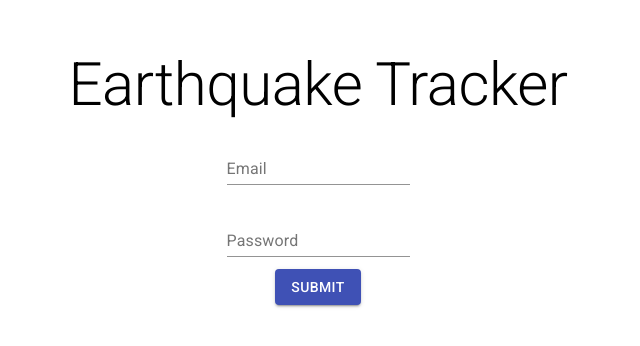
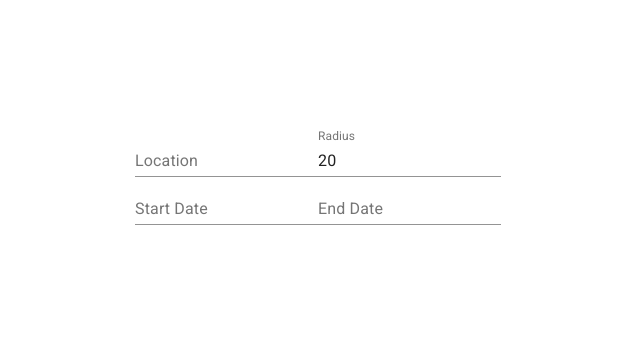
Before and after one commit to israkhan/earthquake-client, a React (Create React App) app: page / in a window 1280 px wide. Shown: the part 164-510 px from the top of the page, without its empty margins (322-962 px from the left). Built offline with nearby package versions, Linux system fonts and the light colour scheme; no server answers.

Commit message:
Barebones SearchBar component

```diff
--- a/package.json
+++ b/package.json
@@ -3,7 +3,9 @@
   "version": "0.1.0",
   "private": true,
   "dependencies": {
+    "@date-io/date-fns": "^2.8.1",
     "@material-ui/core": "^4.11.0",
+    "@material-ui/pickers": "^3.2.10",
     "@testing-library/jest-dom": "^4.2.4",
     "@testing-library/react": "^9.3.2",
     "@testing-library/user-event": "^7.1.2",
--- a/src/components/App.js
+++ b/src/components/App.js
@@ -2,11 +2,16 @@ import React from "react";
 import { connect } from "react-redux";
 
 import Login from "./auth/Login";
+import SearchBar from "./earthquake/SearchBar";
 
-function App() {
+function App(props) {
+  // return (
+  //   <h1 className="App">{props.isLoggedIn ? <SearchBar /> : <Login />}</h1>
+  // );
+
   return (
     <h1 className="App">
-      <Login />
+      <SearchBar />
     </h1>
   );
 }
--- a/src/components/auth/Login.js
+++ b/src/components/auth/Login.js
@@ -26,7 +26,6 @@ const Login = (props) => {
         <Typography variant="h2">Earthquake Tracker</Typography>
         <Grid item>
           <TextField
-            id="email"
             label="Email"
             value={email}
             margin="normal"
@@ -35,7 +34,6 @@ const Login = (props) => {
         </Grid>
         <Grid item>
           <TextField
-            id="password"
             label="Password"
             value={password}
             margin="normal"
--- a/src/components/earthquake/SearchBar.js
+++ b/src/components/earthquake/SearchBar.js
@@ -0,0 +1,59 @@
+import React, { useState } from "react";
+import {
+  Grid,
+  FormControl,
+  InputLabel,
+  OutlinedInput,
+  TextField,
+} from "@material-ui/core";
+import { connect } from "react-redux";
+
+const SearchBar = (props) => {
+  const [location, setLocation] = useState("");
+  const [radius, setRadius] = useState(20);
+  const [startDate, setStartDate] = useState("");
+  const [endDate, setEndDate] = useState("");
+
+  return (
+    <Grid
+      container
+      direction="column"
+      alignContent="center"
+      justify="center"
+      style={{ minHeight: "80vh" }}
+    >
+      <Grid item>
+        <TextField
+          label="Location"
+          value={location}
+          onChange={(event) => setLocation(event.target.value)}
+          xs={4}
+        />
+        <TextField
+          label="Radius"
+          value={radius}
+          onChange={(event) => setRadius(event.target.value)}
+          xs={4}
+        />
+      </Grid>
+      <Grid item>
+        <TextField
+          label="Start Date"
+          value={startDate}
+          onChange={(event) => setStartDate(event.target.value)}
+        />
+        <TextField
+          label="End Date"
+          value={endDate}
+          onChange={(event) => setEndDate(event.target.value)}
+        />
+      </Grid>
+    </Grid>
+  );
+};
+
+const mapState = (state) => ({});
+
+const mapDispatch = (dispatch) => ({});
+
+export default connect(mapState, mapDispatch)(SearchBar);
--- a/src/store/earthquakes.js
+++ b/src/store/earthquakes.js
@@ -26,7 +26,7 @@ export const getSearchResult = (location, radius, start, end) => async (
 ) => {
   try {
     const response = axios(
-      `/api/earthquakes/search?location=${location}&raidus=${radius}&startDate=${start}&endDate=${end}`
+      `/api/earthquakes/?location=${location}&radius=${radius}&startDate=${start}&endDate=${end}`
     );
 
     dispatch(SET_EARTHQUAKE_SEARCH_RESULT(response.data));
```
Also changed, not shown: 1 other file (tests, documents, lock files or other folders).
